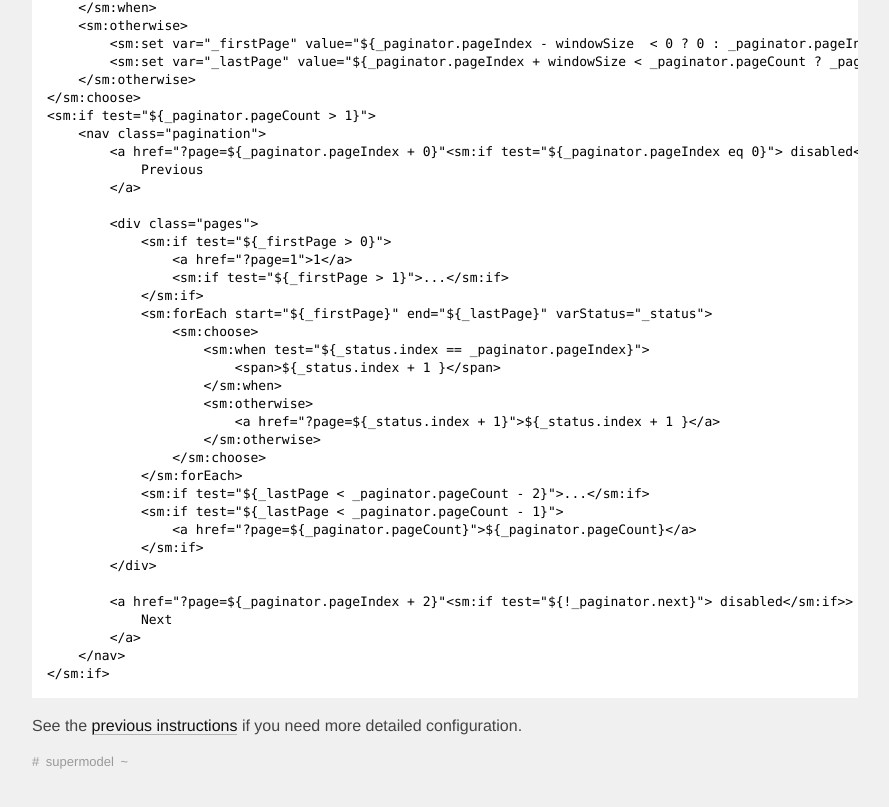
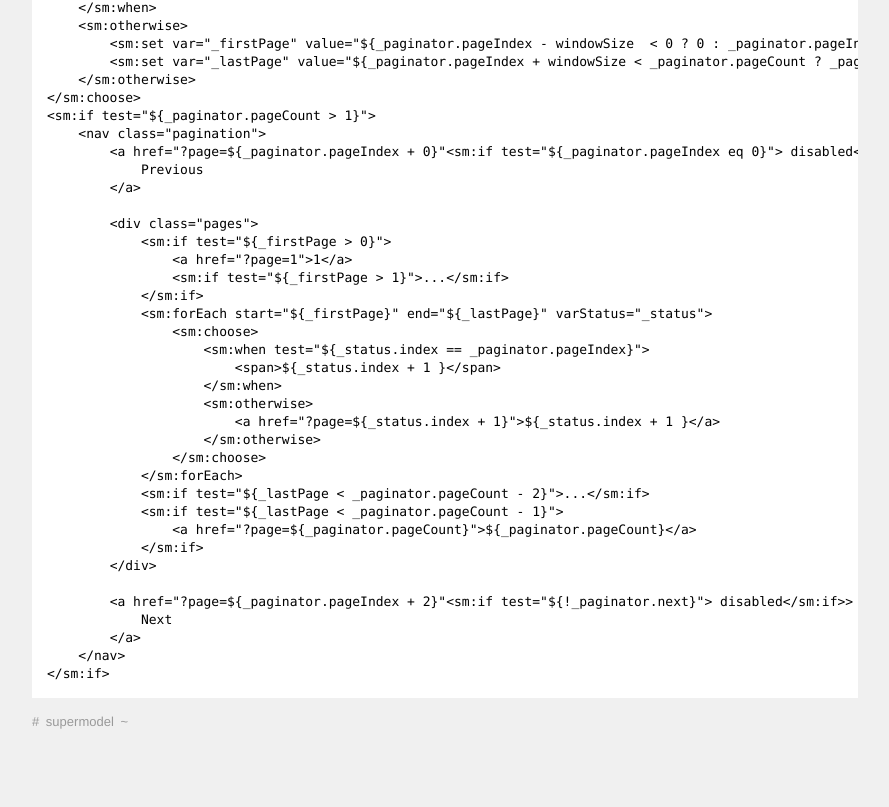
Before and after one commit to sneaknz/sneaknz.github.io, an Eleventy site: page post/basic-supermodel-pagination.md in a window 1280 px wide. Shown: the part 568-1375 px from the top of the page, without its empty margins (372-1261 px from the left). Built offline with nearby package versions, Linux system fonts and the light colour scheme; Eleventy itself is replaced by a stand-in of ours; code samples lack their colours; files that its build step writes are made by us from their sources.

Commit message:
Remove text from older post

```diff
--- a/post/basic-supermodel-pagination.md
+++ b/post/basic-supermodel-pagination.md
@@ -60,5 +60,3 @@ The code below contains minimal CSS classes, so it will be up to you to style th
 	</nav>
 </sm:if>
 ~~~
-
-See the [previous instructions]({{ '/post/supermodel-wysiwyg-config-options' | url }}) if you need more detailed configuration.
```
